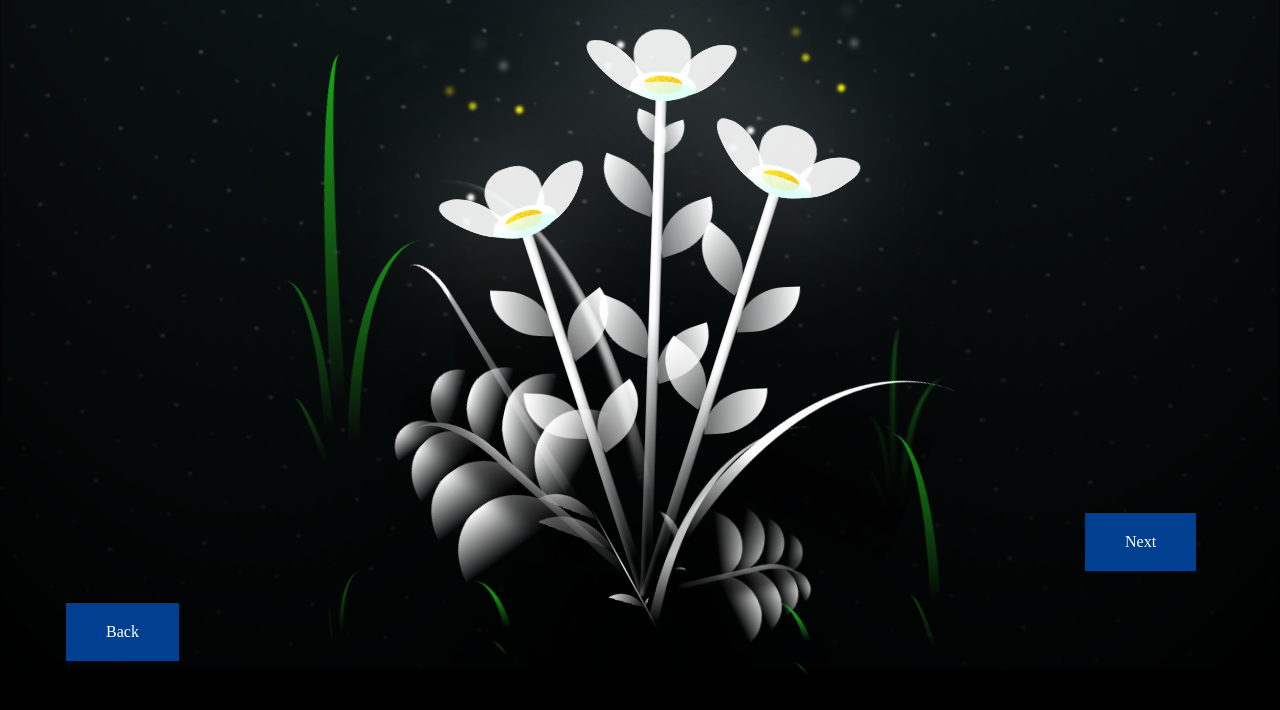
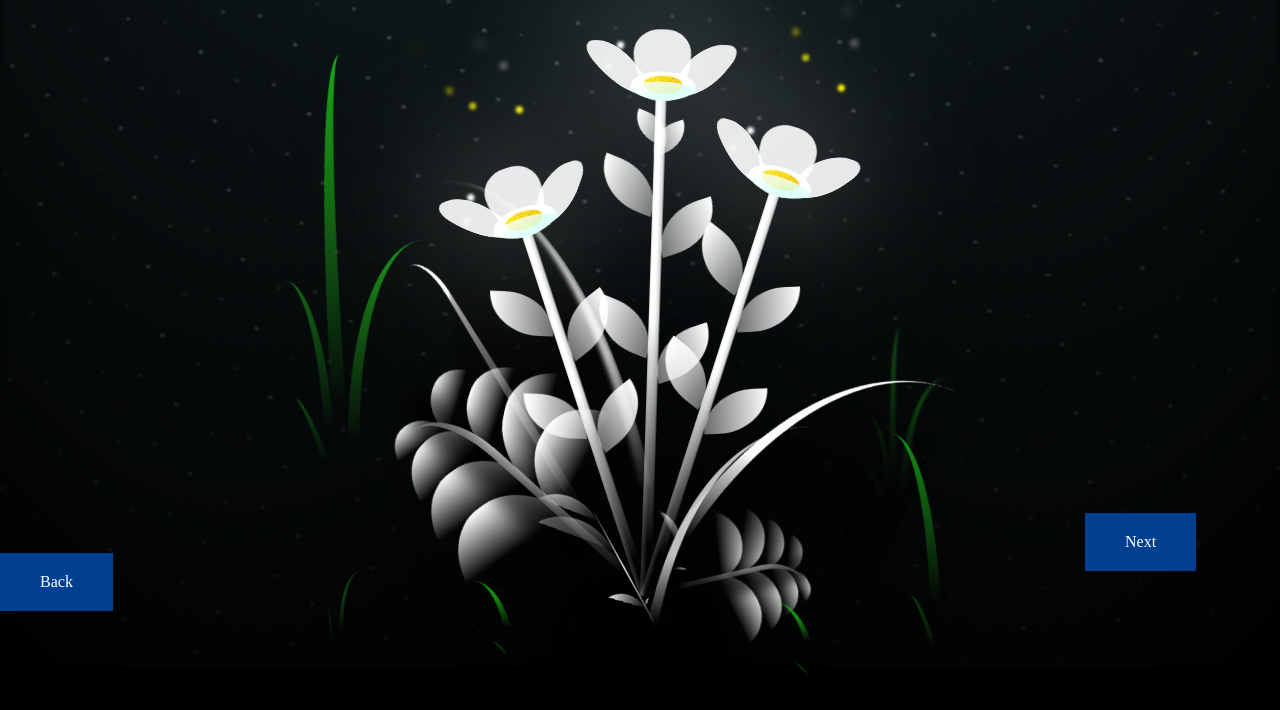
Before and after one commit to zSeiryuu/sanvalentin, a plain HTML site: page flower.html in a window 1280 px wide. Shown: the part 132-842 px from the top of the page. Drawn offline with Linux system fonts and the light colour scheme.

Commit message:
Update flower.html

```diff
--- a/flower.html
+++ b/flower.html
@@ -36,12 +36,12 @@ transition-duration:0.5s;
 transition-timing-function: ease-out;
 }
 #apDiv5 {
-	position: absolute;
-	width: 131px;
-	height: 115px;
-	z-index: 204;
-	left: 66px;
-	top: 735px;
+  position: absolute;
+  width: 131px;
+  height: 115px;
+  z-index: 204;
+  left: 0;
+  bottom: 0;
 }
   #apDiv {
   position: absolute;
```
